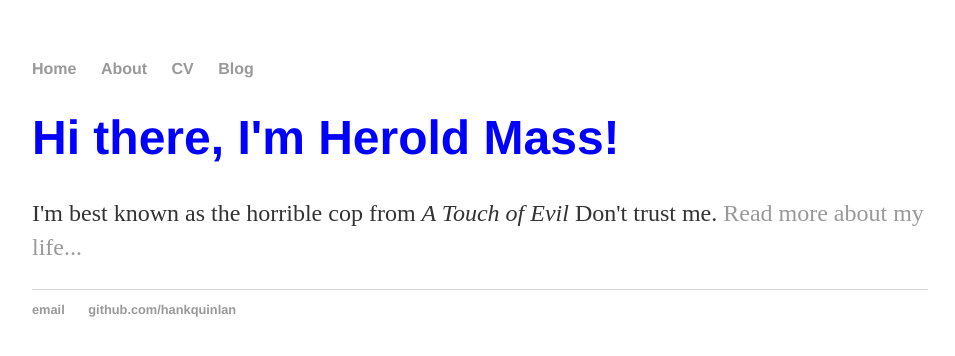
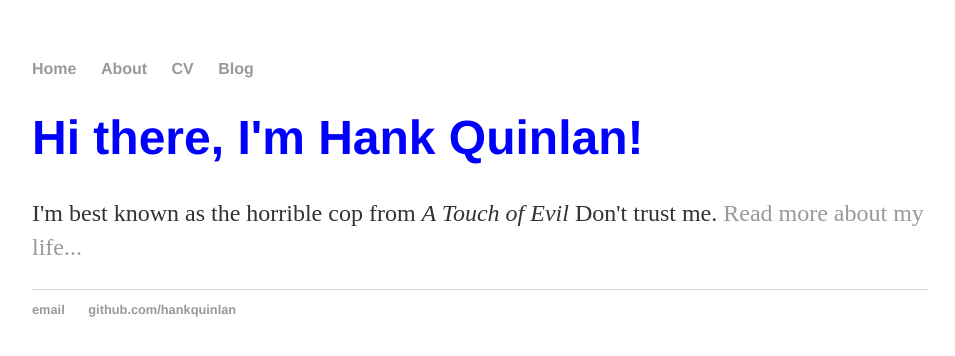
Before and after one commit to boltzmannEmergencePublishing/test_blog, a Jekyll site: the page built from index.html, in a window 1280 px wide. Shown: the top 356 px of the page, without its empty margins (160-1115 px from the left). Built offline with Jekyll 4.4.1, drawn with Linux system fonts in a browser that asks for light colours.

Commit message:
Update index.html

```diff
--- a/index.html
+++ b/index.html
@@ -1,30 +1,8 @@
-<!DOCTYPE html>
-<html>
-	<head>
-		<title>Herold Mass, Horrible Cop</title>
-		<!-- link to main stylesheet -->
-		<link rel="stylesheet" type="text/css" href="css/main.css">
-	</head>
-	<body>
-		<nav>
-    		<ul>
-        		<li><a href="/">Home</a></li>
-	        	<li><a href="/about">About</a></li>
-        		<li><a href="/cv">CV</a></li>
-        		<li><a href="/blog">Blog</a></li>
-    		</ul>
-		</nav>
-		<div class="container">
-    		<div class="blurb">
-        		<h1>Hi there, I'm Herold Mass!</h1>
-				<p>I'm best known as the horrible cop from <em>A Touch of Evil</em> Don't trust me. <a href="/about">Read more about my life...</a></p>
-    		</div><!-- /.blurb -->
-		</div><!-- /.container -->
-		<footer>
-    		<ul>
-        		<li><a href="mailto:hankquinlanhub@gmail.com">email</a></li>
-        		<li><a href="https://github.com/hankquinlan">github.com/hankquinlan</a></li>
-			</ul>
-		</footer>
-	</body>
-</html>
+---
+layout: default
+title: Hank Quinlan, Horrible Cop
+---
+<div class="blurb">
+	<h1>Hi there, I'm Hank Quinlan!</h1>
+	<p>I'm best known as the horrible cop from <em>A Touch of Evil</em> Don't trust me. <a href="/about">Read more about my life...</a></p>
+</div><!-- /.blurb -->
```
